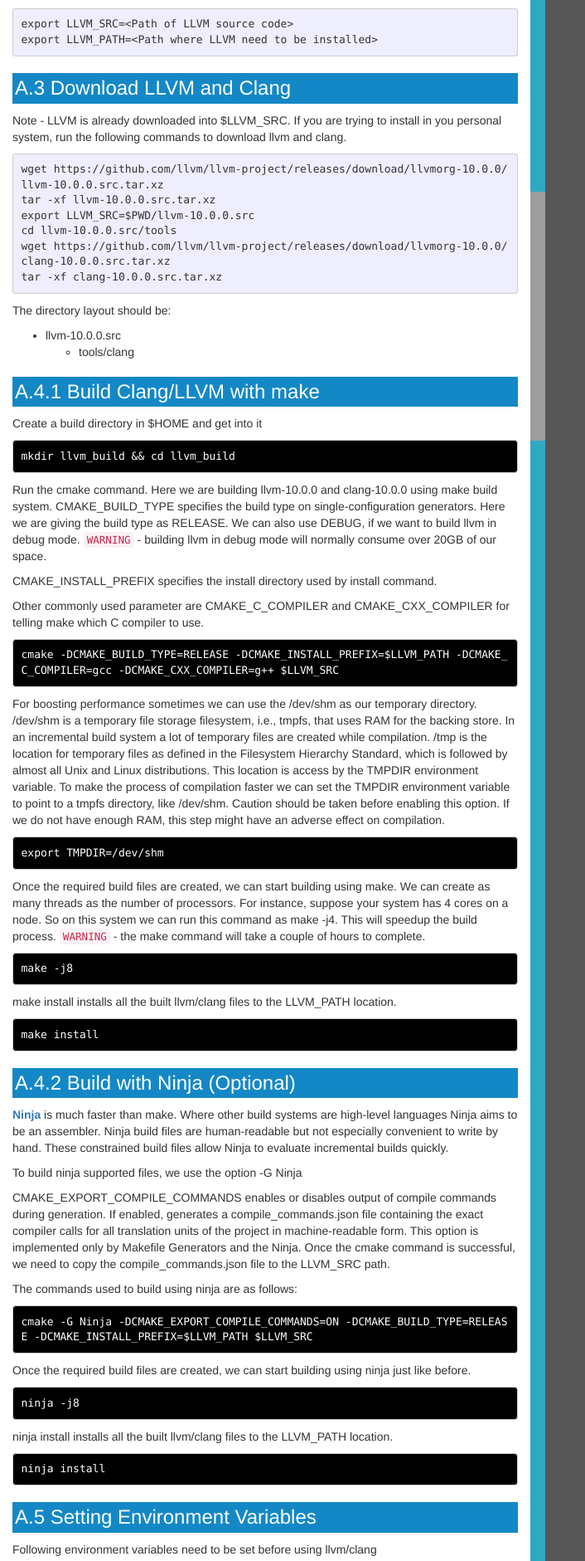
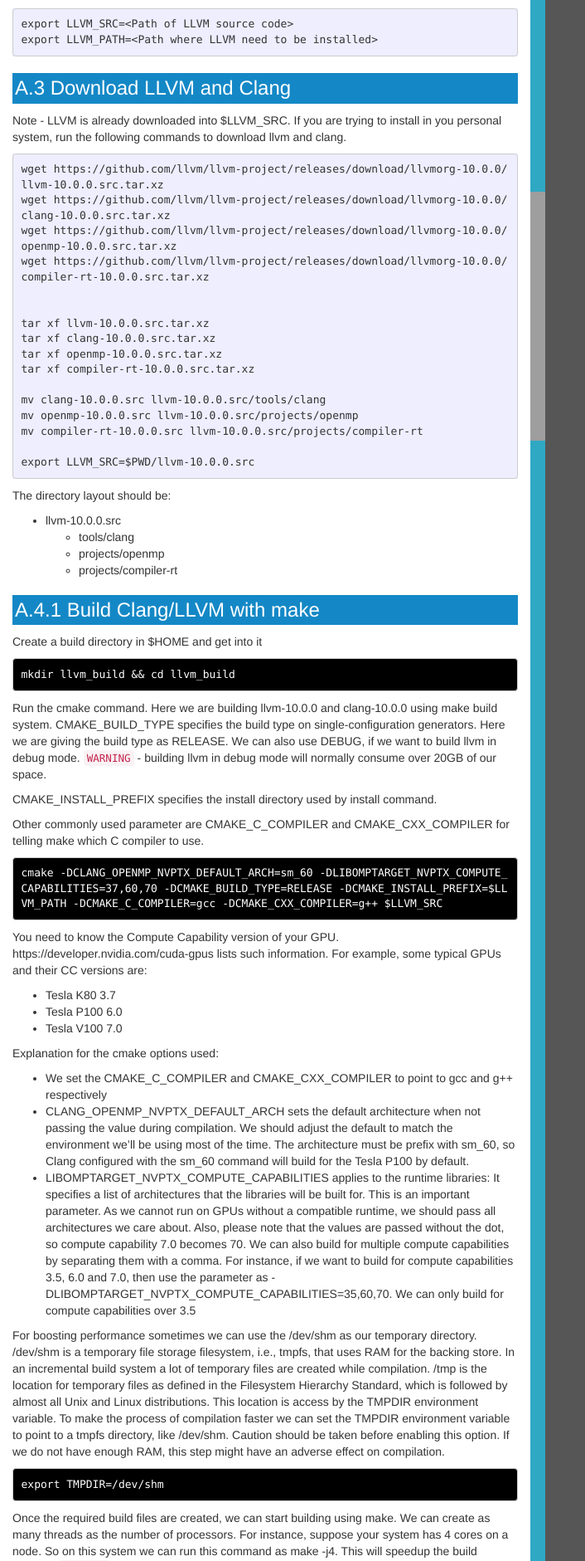
Before and after one commit to freeCompilerCamp/freecompilercamp.github.io, a Jekyll site: the page built from _posts/2019-06-26-llvm-openmp-build.markdown, in a window 1280 px wide. Shown: the part 2145-4026 px from the top of the page at 83% size, without its empty margins (0-706 px from the left). Built offline with Jekyll 4.4.1, drawn with Linux system fonts in a browser that asks for light colours; nearby versions of some CDN libraries; some of the changed text lies outside the part shown; grey boxes are pictures that could not be loaded.

Commit message:
Update 2019-06-26-llvm-openmp-build.markdown

````diff
--- a/_posts/2019-06-26-llvm-openmp-build.markdown
+++ b/_posts/2019-06-26-llvm-openmp-build.markdown
@@ -97,15 +97,27 @@
 
 ```
 wget https://github.com/llvm/llvm-project/releases/download/llvmorg-10.0.0/llvm-10.0.0.src.tar.xz
-tar -xf llvm-10.0.0.src.tar.xz
+wget https://github.com/llvm/llvm-project/releases/download/llvmorg-10.0.0/clang-10.0.0.src.tar.xz
+wget https://github.com/llvm/llvm-project/releases/download/llvmorg-10.0.0/openmp-10.0.0.src.tar.xz
+wget https://github.com/llvm/llvm-project/releases/download/llvmorg-10.0.0/compiler-rt-10.0.0.src.tar.xz
+
+
+tar xf llvm-10.0.0.src.tar.xz
+tar xf clang-10.0.0.src.tar.xz
+tar xf openmp-10.0.0.src.tar.xz
+tar xf compiler-rt-10.0.0.src.tar.xz
+
+mv clang-10.0.0.src llvm-10.0.0.src/tools/clang
+mv openmp-10.0.0.src llvm-10.0.0.src/projects/openmp
+mv compiler-rt-10.0.0.src llvm-10.0.0.src/projects/compiler-rt
+
 export LLVM_SRC=$PWD/llvm-10.0.0.src
-cd llvm-10.0.0.src/tools
-wget https://github.com/llvm/llvm-project/releases/download/llvmorg-10.0.0/clang-10.0.0.src.tar.xz
-tar -xf clang-10.0.0.src.tar.xz
 ```
 The directory layout should be:
 * llvm-10.0.0.src
   * tools/clang
+  * projects/openmp
+  * projects/compiler-rt
 
 ### A.4.1 Build Clang/LLVM with make
 Create a build directory in $HOME and get into it
@@ -120,8 +132,19 @@
 
 Other commonly used parameter are CMAKE_C_COMPILER and CMAKE_CXX_COMPILER for telling make which C compiler to use.
 ```.term1
-cmake -DCMAKE_BUILD_TYPE=RELEASE -DCMAKE_INSTALL_PREFIX=$LLVM_PATH -DCMAKE_C_COMPILER=gcc -DCMAKE_CXX_COMPILER=g++ $LLVM_SRC
+cmake -DCLANG_OPENMP_NVPTX_DEFAULT_ARCH=sm_60 -DLIBOMPTARGET_NVPTX_COMPUTE_CAPABILITIES=37,60,70 -DCMAKE_BUILD_TYPE=RELEASE -DCMAKE_INSTALL_PREFIX=$LLVM_PATH -DCMAKE_C_COMPILER=gcc -DCMAKE_CXX_COMPILER=g++ $LLVM_SRC
 ```
+
+You need to know the Compute Capability version of your GPU. https://developer.nvidia.com/cuda-gpus lists such information. For example, some typical GPUs and their CC versions are:
+* Tesla K80 3.7
+* Tesla P100 6.0
+* Tesla V100 7.0
+
+Explanation for the cmake options used:
+* We set the CMAKE_C_COMPILER and CMAKE_CXX_COMPILER to point to gcc and g++ respectively
+* CLANG_OPENMP_NVPTX_DEFAULT_ARCH sets the default architecture when not passing the value during compilation. We should adjust the default to match the environment we’ll be using most of the time. The architecture must be prefix with sm_60, so Clang configured with the sm_60 command will build for the Tesla P100 by default.
+* LIBOMPTARGET_NVPTX_COMPUTE_CAPABILITIES applies to the runtime libraries: It specifies a list of architectures that the libraries will be built for. This is an important parameter. As we cannot run on GPUs without a compatible runtime, we should pass all architectures we care about. Also, please note that the values are passed without the dot, so compute capability 7.0 becomes 70. We can also build for multiple compute capabilities by separating them with a comma. For instance, if we want to build for compute capabilities 3.5, 6.0 and 7.0, then use the parameter as -DLIBOMPTARGET_NVPTX_COMPUTE_CAPABILITIES=35,60,70. We can only build for compute capabilities over 3.5
+
 For boosting performance sometimes we can use the /dev/shm as our temporary directory. /dev/shm is a temporary file storage filesystem, i.e., tmpfs, that uses RAM for the backing store. In an incremental build system a lot of temporary files are created while compilation. /tmp is the location for temporary files as defined in the Filesystem Hierarchy Standard, which is followed by almost all Unix and Linux distributions. This location is access by the TMPDIR environment variable. To make the process of compilation faster we can set the TMPDIR environment variable to point to a tmpfs directory, like /dev/shm. Caution should be taken before enabling this option. If we do not have enough RAM, this step might have an adverse effect on compilation.
 ```.term1
 export TMPDIR=/dev/shm
@@ -146,7 +169,7 @@
 
 The commands used to build using ninja are as follows:
 ```.term1
-cmake -G Ninja -DCMAKE_EXPORT_COMPILE_COMMANDS=ON -DCMAKE_BUILD_TYPE=RELEASE -DCMAKE_INSTALL_PREFIX=$LLVM_PATH $LLVM_SRC
+cmake -G Ninja -DCMAKE_EXPORT_COMPILE_COMMANDS=ON -DCLANG_OPENMP_NVPTX_DEFAULT_ARCH=sm_60 -DLIBOMPTARGET_NVPTX_COMPUTE_CAPABILITIES=37,60,70 -DCMAKE_BUILD_TYPE=RELEASE -DCMAKE_INSTALL_PREFIX=$LLVM_PATH $LLVM_SRC
 ```
 Once the required build files are created, we can start building using ninja just like before.
 ```.term1
@@ -178,42 +201,21 @@
 export CLANG_LIB=$LLVM_PATH/lib
 ```
 
-## <a name="openmp"></a> B. Building OpenMP with CMake
-Once llvm is installed building OpenMP is pretty straight forward. Here also we can use ninja or make. Following tutorial is only for make build system.
+## <a name="openmp"></a> B. Rebuilding OpenMP with CMake using Clang
 
-### B.1 Prerequisite
-The major prerequisite for building OpenMP with offloading support is that gcc version cannot be over 7. So either use gcc with version below 7, or disable gcc and use our currently built clang as compiler. In this tutorial we are using our llvm/clang compiler to build openmp.
+### B.1 Build with make
 
-### B.2 Download OpenMP
-Get the OpenMP source code
 ```.term1
-wget https://github.com/llvm/llvm-project/releases/download/llvmorg-10.0.0/openmp-10.0.0.src.tar.xz
-```
-Untar openmp-10.0.0.src.tar.xz
-```.term1
-tar -xf openmp-10.0.0.src.tar.xz
-```
-
-### B.3 Build with make
-Goto openmp-10.0.0.src
-```.term1
-cd openmp-10.0.0.src
-```
-Create a build directory and get into it
-```.term1
-mkdir build && cd build
+mkdir build-openmp
+cd build-openmp
 ```
 OpenMP building is quite small compared to llvm/clang. We can still use the ninja build system and TMPDIR to speedup our build process, but it won't make much of a difference.
 
 The following cmake command line will configure the build we want
 
 ```.term1
-cmake -DCMAKE_BUILD_TYPE=RELEASE -DCMAKE_INSTALL_PREFIX=$LLVM_PATH -DCMAKE_C_COMPILER=$LLVM_PATH/bin/clang -DCMAKE_CXX_COMPILER=$LLVM_PATH/bin/clang++ -DCLANG_OPENMP_NVPTX_DEFAULT_ARCH=sm_35  -DLIBOMPTARGET_NVPTX_COMPUTE_CAPABILITIES=35 ..
+cmake -DCMAKE_BUILD_TYPE=RELEASE -DCMAKE_INSTALL_PREFIX=$LLVM_PATH -DCMAKE_C_COMPILER=$LLVM_PATH/bin/clang -DCMAKE_CXX_COMPILER=$LLVM_PATH/bin/clang++ -DCLANG_OPENMP_NVPTX_DEFAULT_ARCH=sm_60  -DLIBOMPTARGET_NVPTX_COMPUTE_CAPABILITIES=37,60,70 $(LLVM_SRC)/projects/openmp
 ```
-Explanation for the cmake options used:
-* We set the CMAKE_C_COMPILER and CMAKE_CXX_COMPILER to point to our current clang installation - $LLVM_PATH\bin\clang.
-* CLANG_OPENMP_NVPTX_DEFAULT_ARCH sets the default architecture when not passing the value during compilation. We should adjust the default to match the environment we’ll be using most of the time. The architecture must be prefix with sm_, so Clang configured with the sm_60 command will build for the Tesla P100 by default.
-* LIBOMPTARGET_NVPTX_COMPUTE_CAPABILITIES applies to the runtime libraries: It specifies a list of architectures that the libraries will be built for. This is an important parameter. As we cannot run on GPUs without a compatible runtime, we should pass all architectures we care about. Also, please note that the values are passed without the dot, so compute capability 7.0 becomes 70. We can also build for multiple compute capabilities by separating them with a comma. For instance, if we want to build for compute capabilities 3.5, 6.0 and 7.0, then use the parameter as -DLIBOMPTARGET_NVPTX_COMPUTE_CAPABILITIES=35,60,70. We can only build for compute capabilities over 3.5
 
 As always make will build OpenMP
 
````
